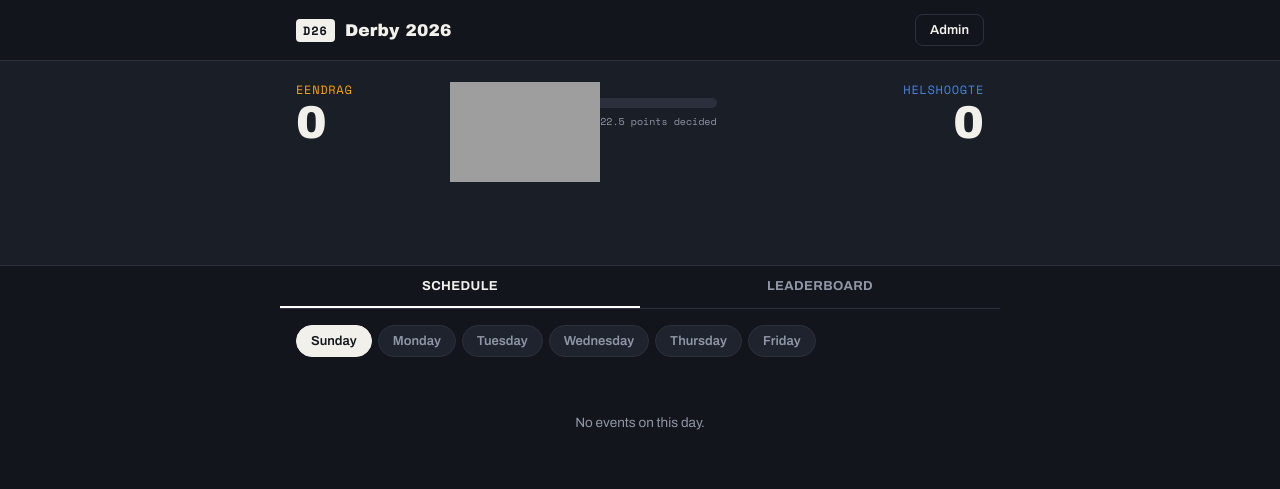
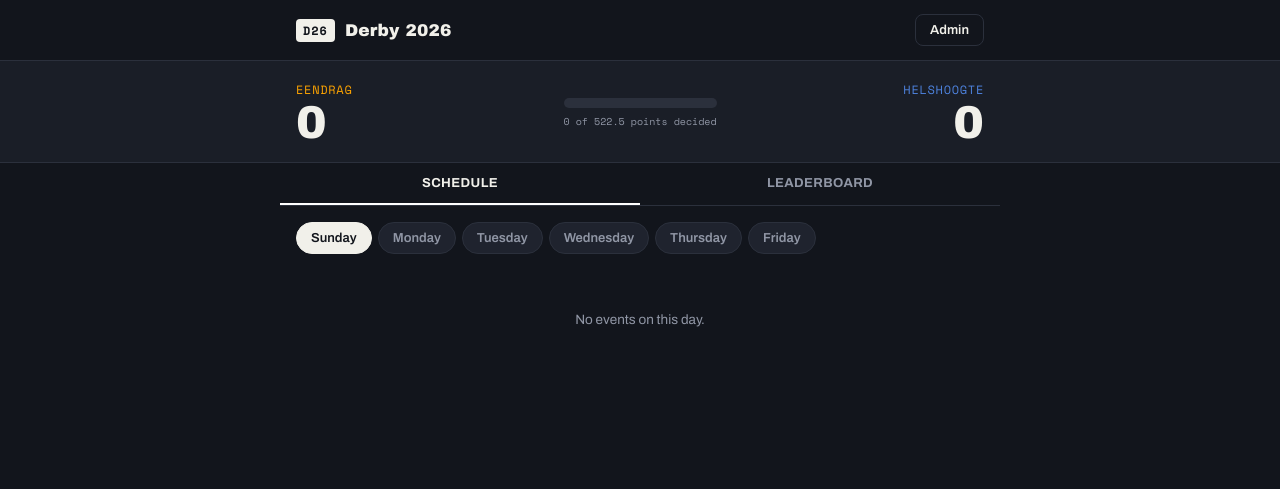
Before and after one commit to nicoltruter225-a11y/derby-2026, a website: page index.html in a window 1280 px wide. Drawn offline with nearby package versions, Linux system fonts and the light colour scheme; no server answers; grey boxes are pictures that could not be loaded.

Commit message:
Remove YouTube link from index.html

```diff
--- a/index.html
+++ b/index.html
@@ -46,7 +46,7 @@
       <span class="team-points" id="team-b-points">0</span>
     </div>
   </div>
- <a href="https://www.youtube.com/watch?v=dQw4w9WgXcQ"><img src="https://github.com/nicoltruter225-a11y/derby-2026.git/7c521d04701a3271a456ed54b925ca81.jpg" style="width:150px; height:100px; margin-left: 450px; position: relative; top: -80px"></img></a></section>
+</section>
 
 <nav class="tabs" role="tablist" aria-label="Sections">
   <button class="tab active" data-view="schedule" role="tab" aria-selected="true">Schedule</button>
```
